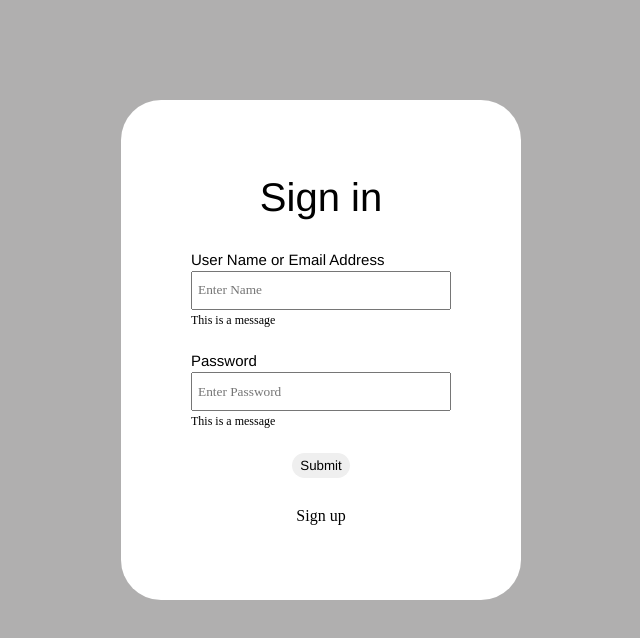
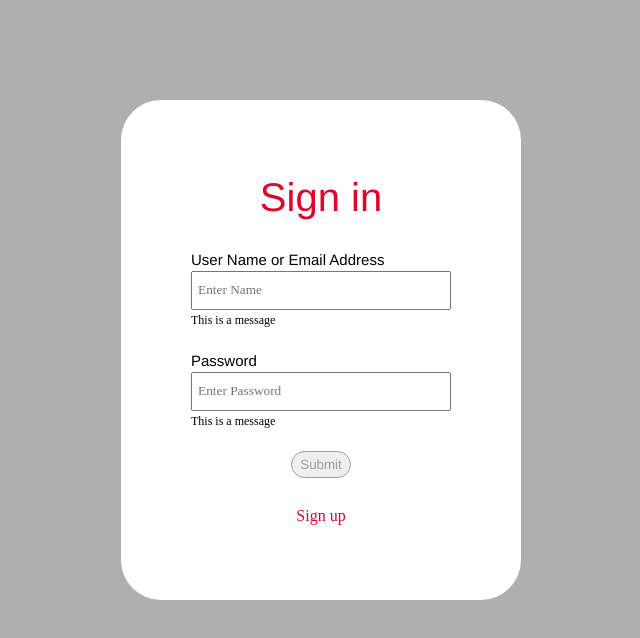
Before and after one commit to TVBao2003/ProjectSellPhone, a plain HTML site: page Main/From/form.html in a window 1280 px wide. Shown: the whole page, without its empty margins (319-959 px from the left). Drawn offline with Linux system fonts and the light colour scheme; files that its build step writes are made by us from their sources; the site is published under a folder, as on GitHub Pages, so addresses that start at the root find nothing; files whose address does not match are found by name.

Commit message:
add dot in file form

```diff
--- a/Main/From/form.html
+++ b/Main/From/form.html
@@ -4,7 +4,7 @@
     <meta charset="UTF-8">
     <meta name="viewport" content="width=device-width, initial-scale=1.0">
     <title>Document</title>
-    <link rel="stylesheet" href="/Main/CSS/Root/rootStyle.css">
+    <link rel="stylesheet" href="./Main/CSS/Root/rootStyle.css">
     <link rel="stylesheet" href="formStyle.css">
 </head>
 <body>
```
